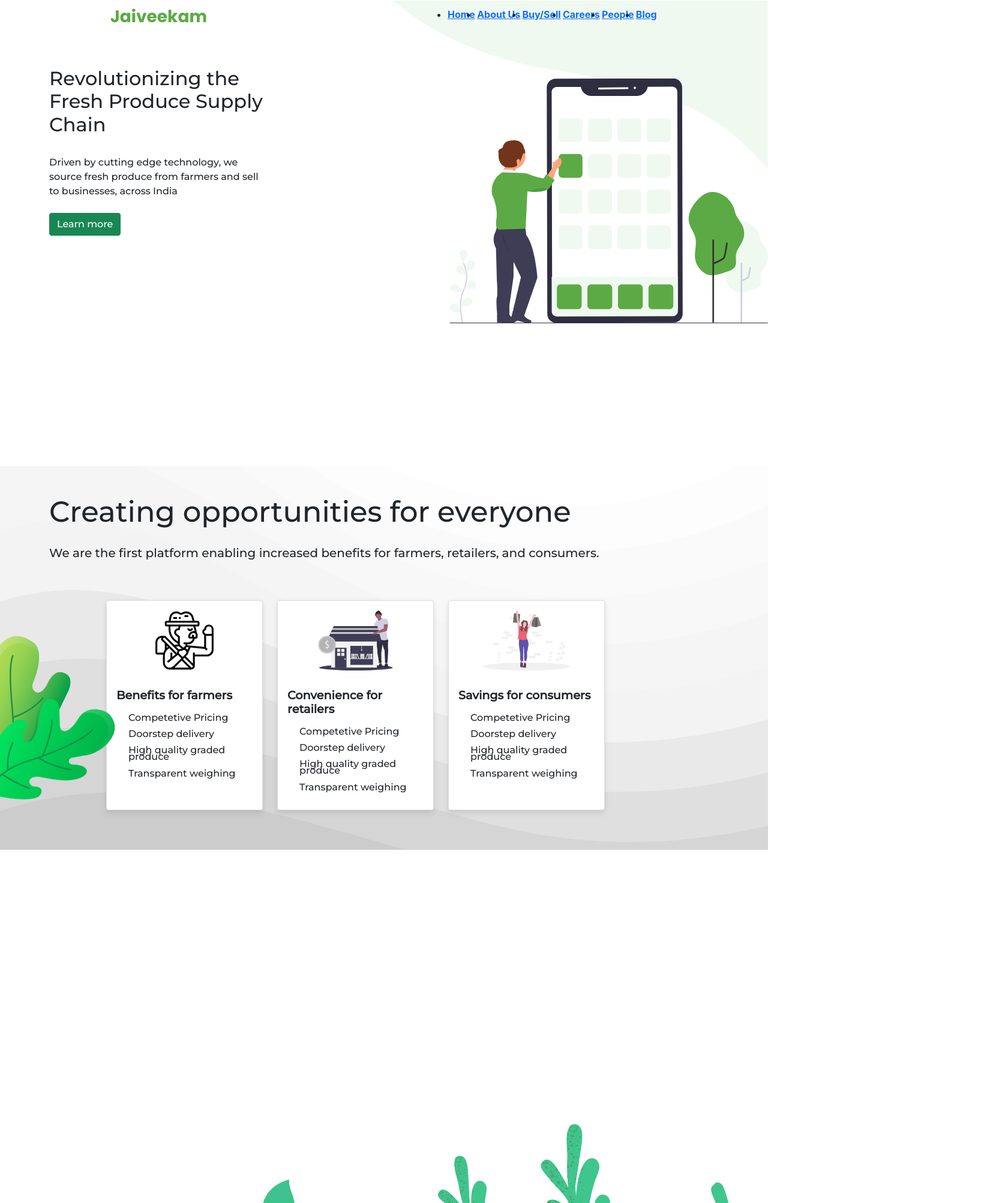
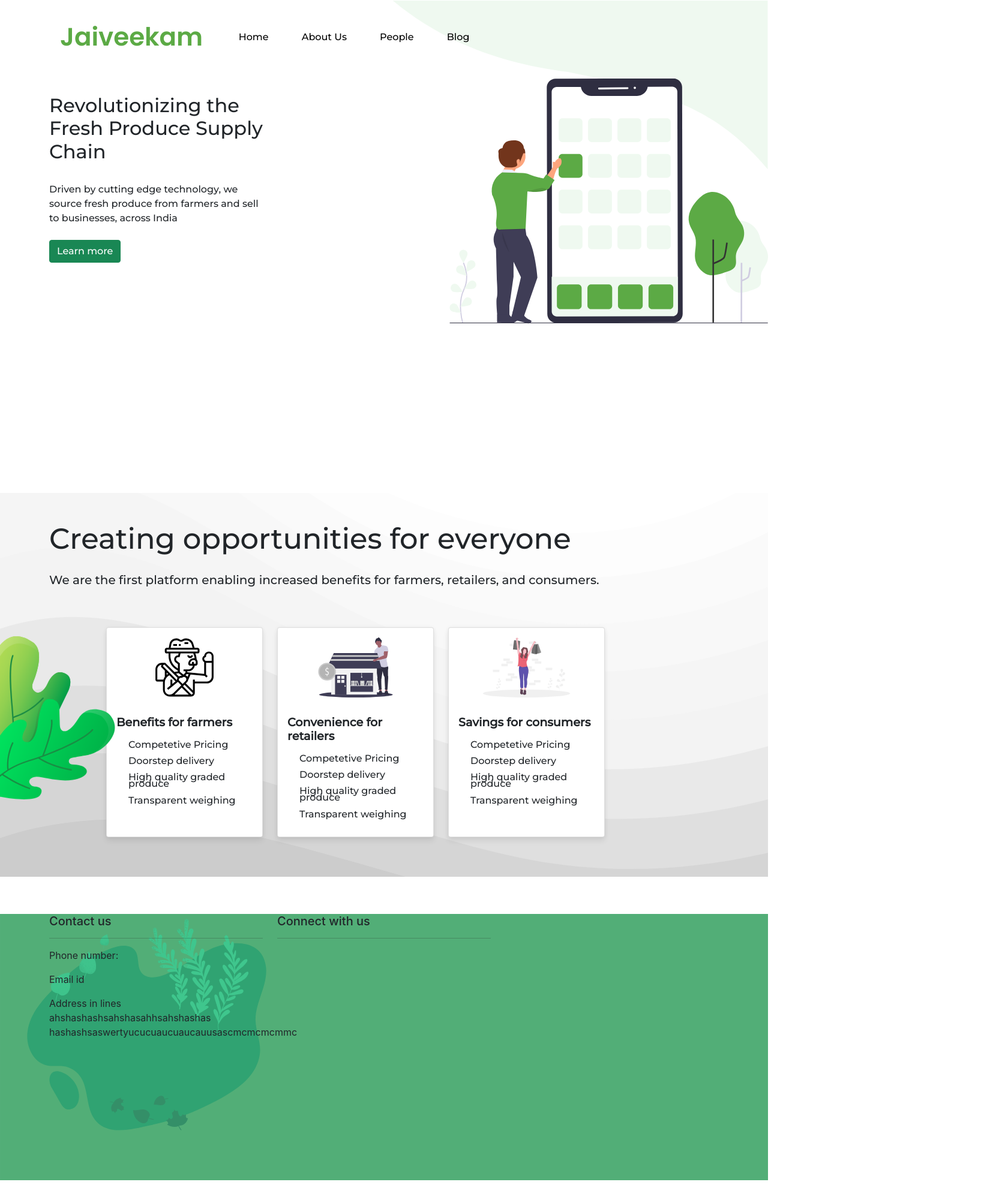
Before and after one commit to akshay-vinod/Jaiveekam, a React (Create React App) app: page / in a window 1280 px wide. Shown: the top 2006 px of the page at 60% size, 1660 px wide, since content can reach past the window. After the commit the page ends 1968 px from the top, so only its background shows below. Built offline with nearby package versions, Linux system fonts and the light colour scheme.

Commit message:
footer update

```diff
--- a/src/components/Cards.css
+++ b/src/components/Cards.css
@@ -1,6 +1,6 @@
 .gfont {
   font-family: "Montserrat", sans-serif;
-  margin-bottom: 30%;
+  margin-bottom: 10%;
 }
 .bgpattern {
   position: absolute;
--- a/src/components/Footer.css
+++ b/src/components/Footer.css
@@ -1,8 +1,8 @@
-.bg{
-    background-color: #52ae77;
-}
-.bgimage{
-    width: 50px;
+.footerBg {
+  z-index: -1;
+  position: absolute;
+  overflow: hidden;
+  width: 100%;
 }
 
 /*Bijak colors #52ae77 #4da470*/
--- a/src/components/Footer.js
+++ b/src/components/Footer.js
@@ -1,23 +1,31 @@
-import React from 'react'
-
+import React from "react";
+import "./Footer.css";
 const Footer = () => {
   return (
+    <div className="footerStyle">
       <div>
-            <img className="bgimage" src="/images/footerbg.svg" alt=""/>
-            <div className="container bg">
+        <img className="footerBg" src="/images/footerbg.svg" alt="" />
+      </div>
+      <div className="container">
         <div className="row">
           <div className="col-4">
             <h5 className="text-dark">Contact us</h5>
             <hr />
             <p>Phone number:</p>
             <p>Email id</p>
-                        <p className="text-wrap">Address in lines ahshashashsahshasahhsahshashas hashashsaswertyucucuaucuaucauusascmcmcmcmmc</p>
+            <p className="text-wrap">
+              Address in lines ahshashashsahshasahhsahshashas
+              hashashsaswertyucucuaucuaucauusascmcmcmcmmc
+            </p>
           </div>
-                    <div className="col-4"><h5>Connect with us</h5><hr/></div>
+          <div className="col-4">
+            <h5>Connect with us</h5>
+            <hr />
           </div>
         </div>
       </div>
-    )
-}
+    </div>
+  );
+};
 
-export default Footer
+export default Footer;
--- a/src/components/Nav.css
+++ b/src/components/Nav.css
@@ -1,24 +1,33 @@
-@import url("https://fonts.googleapis.com/css2?family=Poppins:wght@700&display=swap");
+@import url("https://fonts.googleapis.com/css2?family=Poppins:wght@600&display=swap");
 nav {
   display: flex;
-  justify-content: space-around;
+  justify-content: flex-start;
   align-items: center;
   min-height: 8vh;
+  margin-top: 30px;
+  margin-left: 100px;
 }
 .logo a {
   font-family: "Poppins", sans-serif;
   text-decoration: none;
   color: #5caa45;
+  font-size: 42px;
 }
-.logo a :hover {
-  color: #5caa45;
-}
+
 .nav-links {
   display: flex;
   justify-content: space-around;
-  width: 30%;
-  font-weight: bold;
+  width: 40%;
+  font-size: 16px;
 }
 .nav-links a {
+  color: black;
+  text-decoration: none;
+  font-family: "Montserrat", sans-serif;
+}
+.nav-links li {
   list-style: none;
 }
+.nav-links li :hover {
+  color: #7dc580;
+}
--- a/src/components/Nav.js
+++ b/src/components/Nav.js
@@ -7,7 +7,7 @@ const Nav = () => {
         <nav>
           <div className="logo">
             <a href="#">
-              <h3>Jaiveekam</h3>
+              <p>Jaiveekam</p>
             </a>
           </div>
           <ul className="nav-links">
@@ -16,12 +16,6 @@ const Nav = () => {
             </li>
             <li>
               <a href="#">About Us </a>
-            </li>
-            <li>
-              <a href="#">Buy/Sell</a>
-            </li>
-            <li>
-              <a href="#">Careers</a>
             </li>
             <li>
               <a href="#">People</a>
```
Also changed, not shown: public/images/footerbg.svg. Lines whose indentation alone changed are shown as unchanged.
